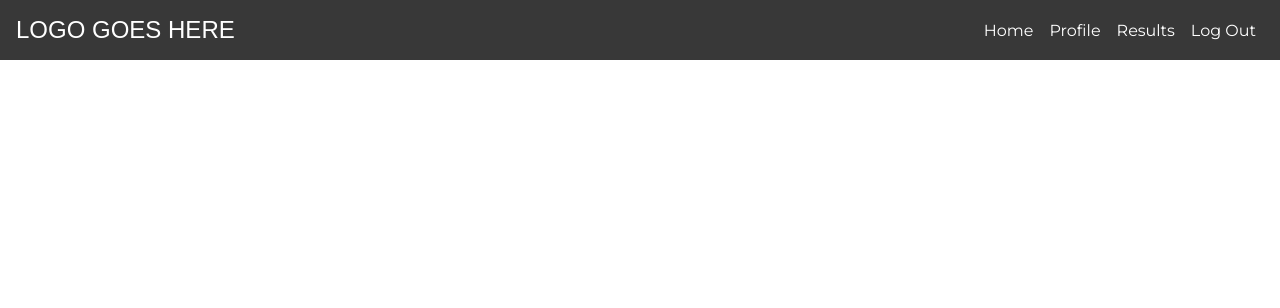
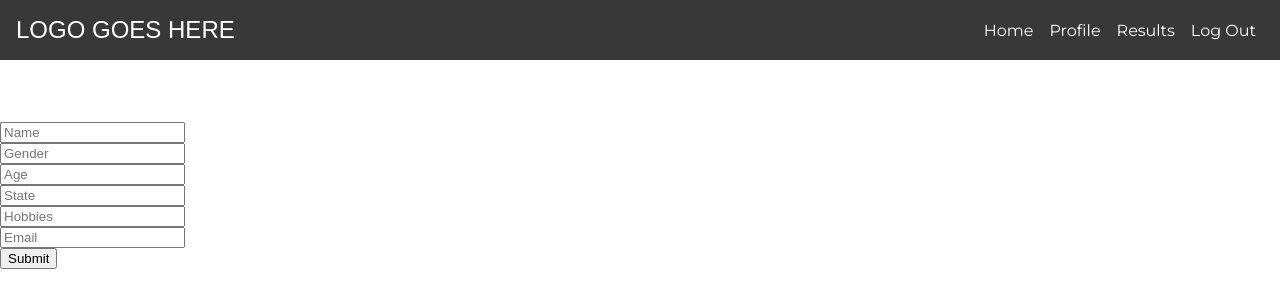
Before and after one commit to Carl-Lombardi/Interested, a React (Create React App) app in the folder client/: page / in a window 1280 px wide. Shown: the top 308 px of the page. Built offline with nearby package versions, Linux system fonts and the light colour scheme.

Commit message:
Branch-Ten

```diff
--- a/client/src/App.js
+++ b/client/src/App.js
@@ -4,6 +4,7 @@ import SideToggle from "./components/sideToggle/sideToggle.js";
 import Backdrop from "./components/backdrop/backdrop.js";
 import "./App.css";
 import "./components/toolbar/toolbar.css";
+import Profile from "./components/profile/profile";
 
 
 class App extends Component {
@@ -33,6 +34,11 @@ class App extends Component {
         <SideToggle show={this.state.SideToggleOpen} />
         {backdrop}
         <p>This is the page content!</p>
+        <br></br>
+        <br></br>
+        <br></br>
+        <br></br>
+        <Profile />
       </div>
     );
   }
--- a/client/src/components/form/form.js
+++ b/client/src/components/form/form.js
@@ -45,7 +45,7 @@ export default function ControlledOpenSelect() {
           open={open}
           onClose={handleClose}
           onOpen={handleOpen}
-          value={age}
+          value={gender}
           onChange={handleChange}
           inputProps={{
             name: 'Gender',
@@ -110,7 +110,7 @@ export default function ControlledOpenSelect() {
           <MenuItem value={Transsexual-Man}>Transsexual Man</MenuItem>
           <MenuItem value={Transsexual-Person}>Transsexual Person</MenuItem>
           <MenuItem value={Transsexual-Woman}>Transsexual Woman</MenuItem>
-          <MenuItem value={Two-Spirit}>Two-Spiritr</MenuItem>
+          <MenuItem value={Two-Spirit}>Two-Spirit</MenuItem>
         </Select >
       </FormControl >
     </form >
--- /dev/null
+++ b/client/src/components/profile/profile.js
@@ -0,0 +1,77 @@
+import React from 'react';
+import  ControlledOpenSelect from "../../components/form/form";
+
+class Profile extends React.Component {
+    prof = {
+        Name: "",
+        Gender: "",
+        Age: "",
+        State: "",
+        Hobbies: "",
+        Email: "",
+    };
+
+change = e => {
+    this.setState({
+        [e.target.name]: e.target.value
+    });
+};
+
+onSubmit = e => {
+    e.preventDefault();
+    console.log(this.prof);
+};
+
+render() {
+    return (
+        <form>
+            <input
+            name="Name"
+            placeholder="Name"
+            value= {this.prof.Name}
+            onChange={e => this.change(e)}
+            />
+           <br />
+            <input
+            name="Gender"
+            placeholder="Gender"
+            value= {this.prof.Gender}
+            onChange={e => this.change(e)}
+            />
+            <br />
+            <input
+            name="Age"
+            placeholder="Age"
+            value= {this.prof.Age}
+            onChange={e => this.change(e)}
+            />
+            <br />
+            <input
+            name="State"
+            placeholder="State"
+            value= {this.prof.State}
+            onChange={e => this.change(e)}
+            />
+            <br />
+            <input
+            name="Hobbies"
+            placeholder="Hobbies"
+            value= {this.prof.Hobbies}
+            onChange={e => this.change(e)}
+            />
+            <br />
+            <input
+            name="Email"
+            placeholder="Email"
+            value= {this.prof.Email}
+            onChange={e => this.change(e)}
+            />
+            <br />
+        <button onClick={e => this.onSubmit(e)}>Submit</button>
+    </form>
+    );
+}
+}
+<ControlledOpenSelect></ControlledOpenSelect>
+
+export default Profile;
```
Also changed, not shown: client/src/components/profile/profile.css (added).
